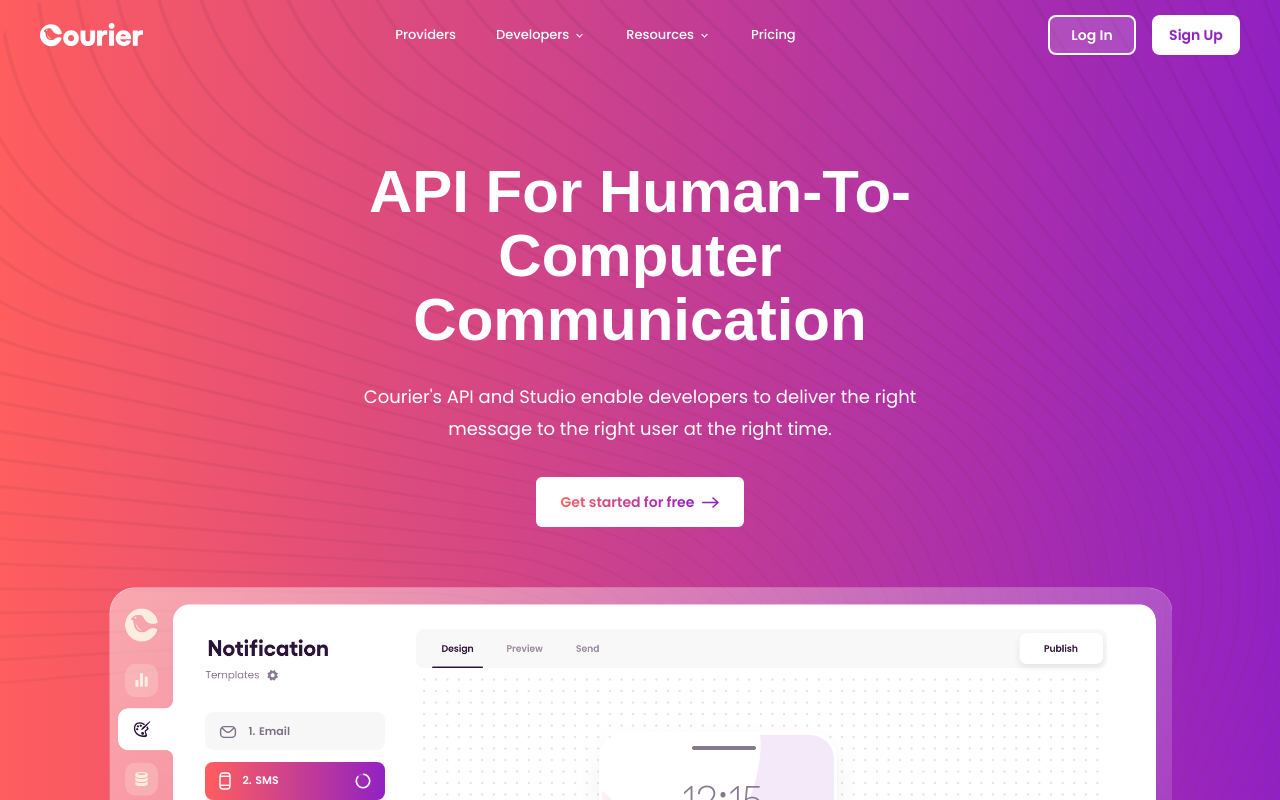
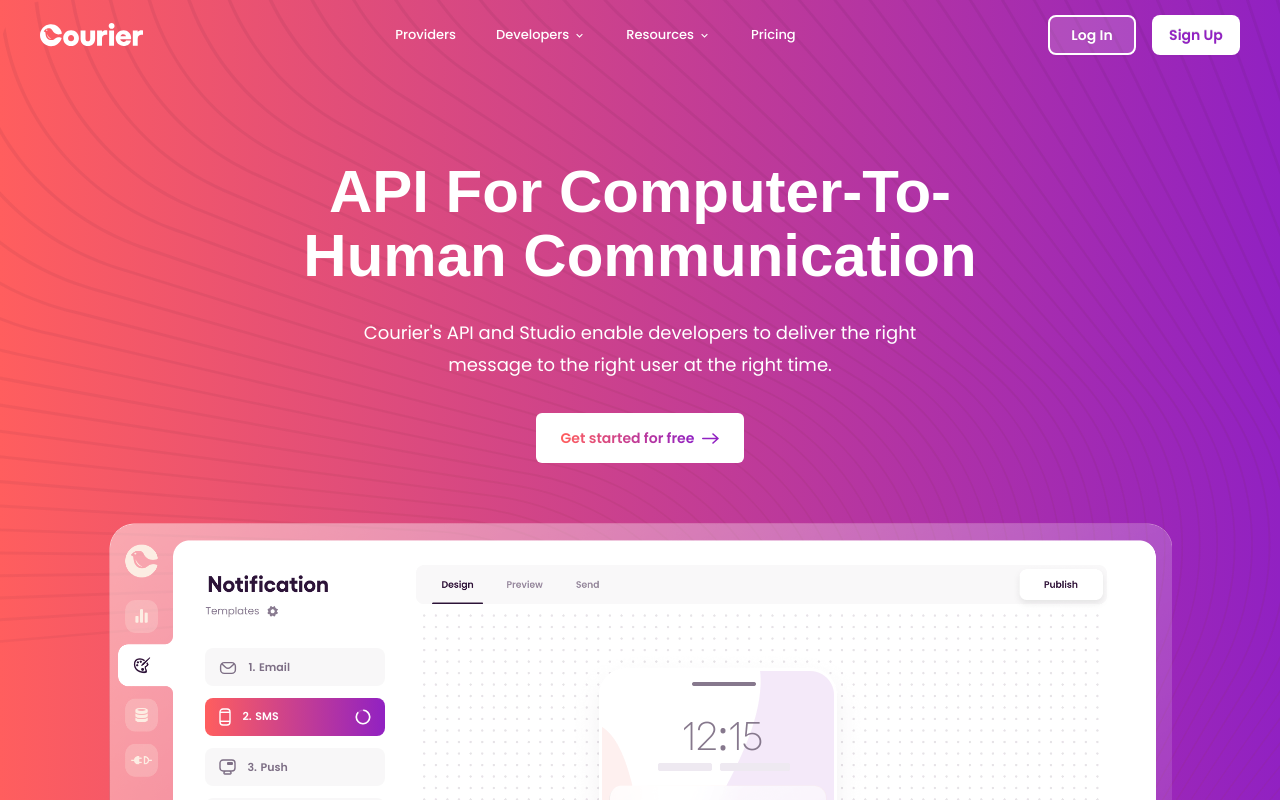
Before and after one commit to trycourier/website, a Next.js app: page / in a window 1280 px wide. Shown: the top 800 px of the page. Built offline with nearby package versions, Linux system fonts and the light colour scheme; a web font is replaced by a local one.

Commit message:
Update Hero.tsx

```diff
--- a/src/components/pages/home/Hero.tsx
+++ b/src/components/pages/home/Hero.tsx
@@ -20,7 +20,7 @@
               Your Complete Communication Stack
             </Experiment.Variant>
             <Experiment.Variant>
-              API For Human-To-Computer Communication
+              API For Computer-To-Human Communication
             </Experiment.Variant>
           </Experiment>
         </Heading>
```
